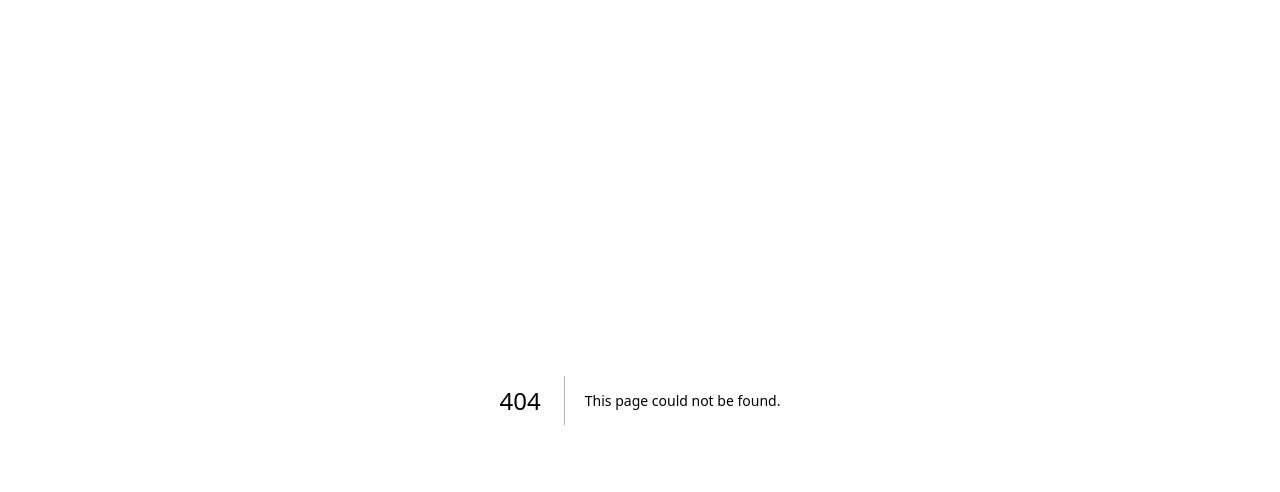
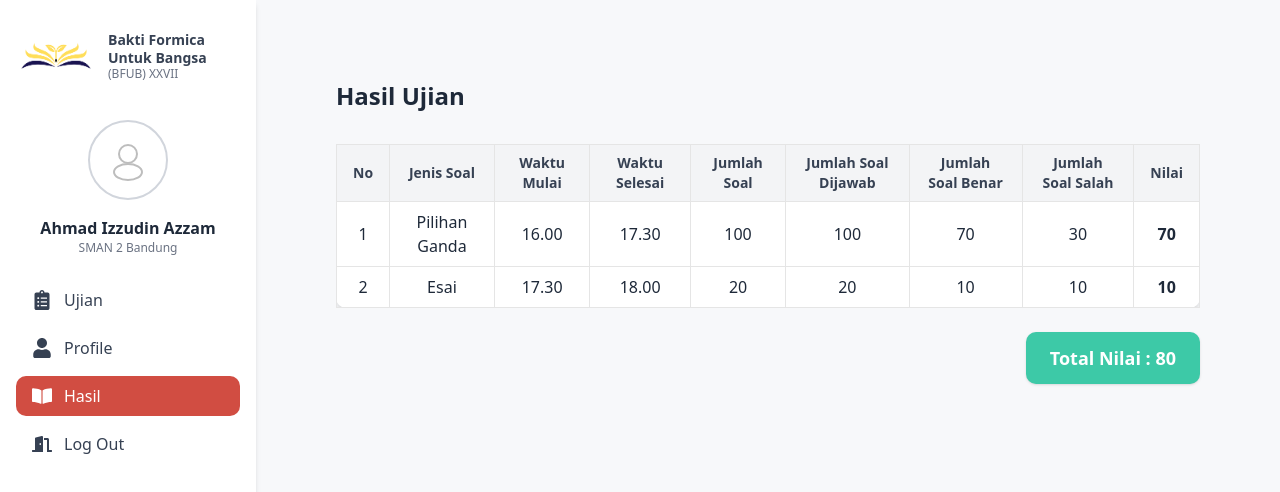
Before and after one commit to Blckjackk/vps_fe_bfub, a Next.js app: page /dashboard-peserta/hasil-lomba in a window 1280 px wide. Before the commit this address had no page. Shown: the top 492 px of the page. Built offline with nearby package versions, Linux system fonts and the light colour scheme.

Commit message:
build tampilan dashboard peserta-token dan hasil ujian

```diff
--- /dev/null
+++ b/app/dashboard-peserta/hasil-lomba/page.tsx
@@ -0,0 +1,84 @@
+"use client";
+
+import React from "react";
+
+const hasilUjian = [
+  {
+    no: 1,
+    jenis: "Pilihan Ganda",
+    mulai: "16.00",
+    selesai: "17.30",
+    jumlah: 100,
+    dijawab: 100,
+    benar: 70,
+    salah: 30,
+    nilai: 70,
+  },
+  {
+    no: 2,
+    jenis: "Esai",
+    mulai: "17.30",
+    selesai: "18.00",
+    jumlah: 20,
+    dijawab: 20,
+    benar: 10,
+    salah: 10,
+    nilai: 10,
+  },
+];
+
+export default function HasilLombaPage() {
+  const namaPeserta = "Ahmad Izzudin Azzam";
+  const asalSekolah = "SMAN 2 Bandung";
+  const totalNilai = hasilUjian.reduce((acc, cur) => acc + cur.nilai, 0);
+
+  const handleLogout = () => {
+    alert("Logout berhasil!");
+  };
+
+  return (
+    <div className="flex min-h-screen bg-[#F7F8FA]">
+
+      <main className="flex-1 p-10">
+        <h1 className="text-2xl font-bold text-gray-800 mb-8">Hasil Ujian</h1>
+        <div className="overflow-x-auto">
+          <table className="min-w-full bg-white rounded-lg shadow-md border border-gray-200">
+            <thead>
+              <tr className="bg-gray-100 text-gray-700 text-sm">
+                <th className="px-4 py-2 border">No</th>
+                <th className="px-4 py-2 border">Jenis Soal</th>
+                <th className="px-4 py-2 border">Waktu Mulai</th>
+                <th className="px-4 py-2 border">Waktu Selesai</th>
+                <th className="px-4 py-2 border">Jumlah Soal</th>
+                <th className="px-4 py-2 border">Jumlah Soal Dijawab</th>
+                <th className="px-4 py-2 border">Jumlah Soal Benar</th>
+                <th className="px-4 py-2 border">Jumlah Soal Salah</th>
+                <th className="px-4 py-2 border">Nilai</th>
+              </tr>
+            </thead>
+            <tbody>
+              {hasilUjian.map((row) => (
+                <tr key={row.no} className="text-center text-gray-800">
+                  <td className="px-4 py-2 border">{row.no}</td>
+                  <td className="px-4 py-2 border">{row.jenis}</td>
+                  <td className="px-4 py-2 border">{row.mulai}</td>
+                  <td className="px-4 py-2 border">{row.selesai}</td>
+                  <td className="px-4 py-2 border">{row.jumlah}</td>
+                  <td className="px-4 py-2 border">{row.dijawab}</td>
+                  <td className="px-4 py-2 border">{row.benar}</td>
+                  <td className="px-4 py-2 border">{row.salah}</td>
+                  <td className="px-4 py-2 border font-bold">{row.nilai}</td>
+                </tr>
+              ))}
+            </tbody>
+          </table>
+        </div>
+        <div className="flex justify-end mt-6">
+          <div className="bg-[#3DC9A7] text-white font-bold px-6 py-3 rounded-lg shadow text-lg">
+            Total Nilai : {totalNilai}
+          </div>
+        </div>
+      </main>
+    </div>
+  );
+}
--- a/app/dashboard-peserta/page.tsx
+++ b/app/dashboard-peserta/page.tsx
@@ -1,3 +1,4 @@
+"use client";
 /**
  * File                         : page.tsx (landing page for peserta dashboard)
  * Created                      : 2025-07-24
@@ -24,6 +25,9 @@
  *      - page_cbt/soal_pg.tsx (untuk memulai ujian)
  */
 
+import React, { useState } from "react";
+import { FaTimes } from "react-icons/fa";
+
 export default function HalamanUjian() {
   // Data statis untuk demo
   const namaPeserta = "Ahmad Izzudin Azzam";
@@ -34,6 +38,10 @@
   const waktu = 60;
   const waktuMulai = "16.00";
   const waktuAkhir = "17.00";
+
+  // State untuk popup
+  const [showPopup, setShowPopup] = useState(false);
+  const [inputToken, setInputToken] = useState("");
 
   return (
     <>
@@ -53,16 +61,14 @@
           <h3 className="font-semibold text-lg mb-4">Instruksi Pengerjaan</h3>
           <ol className="list-decimal list-inside space-y-1 text-sm text-gray-700">
             <li>
-              Durasi ujian selama {waktu} menit termasuk pengerjaan tipe soal
-              PG dan Esai.
+              Durasi ujian selama {waktu} menit termasuk pengerjaan tipe soal PG
+              dan Esai.
             </li>
             <li>
-              Waktu akan berjalan otomatis sesuai jadwal yang telah di
-              tentukan.
+              Waktu akan berjalan otomatis sesuai jadwal yang telah di tentukan.
             </li>
             <li>
-              Sistem akan mengunci jawaban secara otomatis setelah waktu
-              habis.
+              Sistem akan mengunci jawaban secara otomatis setelah waktu habis.
             </li>
             <li>
               Tidak diperkenankan membuka tab lain selama ujian berlangsung.
@@ -71,9 +77,7 @@
               Jika peserta membuka tab lain ketika ujian berlangsung sistem
               otomatis akan keluar dan meminta token baru.
             </li>
-            <li>
-              Pastikan koneksi internet stabil selama ujian berlangsung.
-            </li>
+            <li>Pastikan koneksi internet stabil selama ujian berlangsung.</li>
             <li>
               Setiap peserta hanya diperbolehkan mengikuti ujian satu kali.
             </li>
@@ -86,9 +90,7 @@
           <div className="bg-white p-6 rounded-lg shadow-md">
             <h3 className="font-semibold text-lg mb-4">Informasi Token</h3>
             <ol className="list-decimal list-inside space-y-1 text-sm text-gray-700">
-              <li>
-                Kamu diberikan {jumlahToken} token untuk mengakses ujian.
-              </li>
+              <li>Kamu diberikan {jumlahToken} token untuk mengakses ujian.</li>
               <li>Hanya 1 token aktif yang akan ditampilkan saat ini.</li>
               <li>
                 Setelah token digunakan dan kamu menekan <b>Mulai</b>, token
@@ -123,13 +125,59 @@
                 <li>Akhir : {waktuAkhir}</li>
               </ul>
             </div>
-
-            <button className="mt-6 bg-[#D84C3B] hover:bg-red-600 text-white text-sm font-medium py-2 rounded-md transition">
+            <button
+              className="mt-6 bg-[#D84C3B] hover:bg-red-600 text-white text-sm font-medium py-2 rounded-md transition"
+              onClick={() => setShowPopup(true)}
+            >
               Mulai
             </button>
           </div>
         </div>
       </div>
+
+      {/* Popup Token */}
+      {showPopup && (
+        <div className="fixed inset-0 z-50 flex items-center justify-center bg-black/40">
+          <div className="bg-white rounded-xl shadow-2xl w-full max-w-md p-8 relative flex flex-col items-center">
+            <button
+              className="absolute top-4 right-4 text-gray-400 hover:text-gray-700"
+              onClick={() => setShowPopup(false)}
+              aria-label="Tutup"
+            >
+              <FaTimes size={22} />
+            </button>
+            <h2 className="text-2xl font-bold text-center mb-4">
+              Olimpiade Biologi
+            </h2>
+            <div className="text-center text-sm mb-4">
+              <div>Durasi : {waktu} Menit</div>
+              <div>Jumlah Soal : {jumlahSoal}</div>
+              <div>Waktu Mulai : {waktuMulai}</div>
+              <div>Waktu Akhir : {waktuAkhir}</div>
+            </div>
+            <label className="block text-center text-gray-700 font-medium mb-2">
+              Masukkan Token
+            </label>
+            <input
+              type="text"
+              className="w-full px-4 py-2 rounded-md border border-gray-300 focus:outline-none focus:ring-2 focus:ring-red-300 mb-4 text-center"
+              placeholder="Token Ujian"
+              value={inputToken}
+              onChange={(e) => setInputToken(e.target.value)}
+            />
+            <button
+              className="w-full bg-[#D84C3B] hover:bg-red-600 text-white font-semibold py-2 rounded-md shadow transition"
+              onClick={() => {
+                // Validasi token di sini
+                setShowPopup(false);
+                // Lanjut ke ujian...
+              }}
+            >
+              Mulai
+            </button>
+          </div>
+        </div>
+      )}
     </>
   );
 }
```
Also changed, not shown: app/dashboard-peserta/hasil-lomba/hasil_lomba.tsx (deleted, +0 -21 lines).
